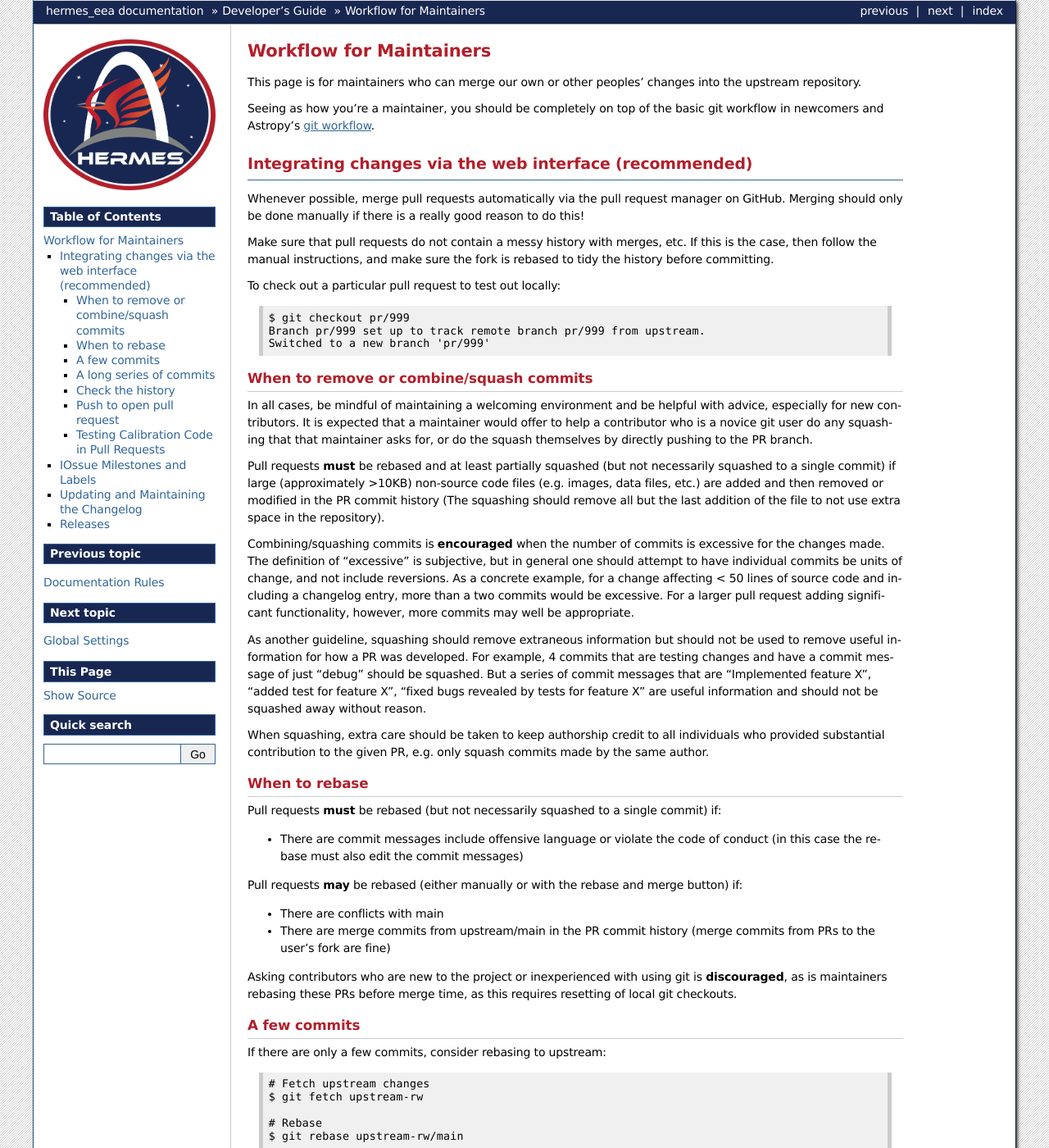
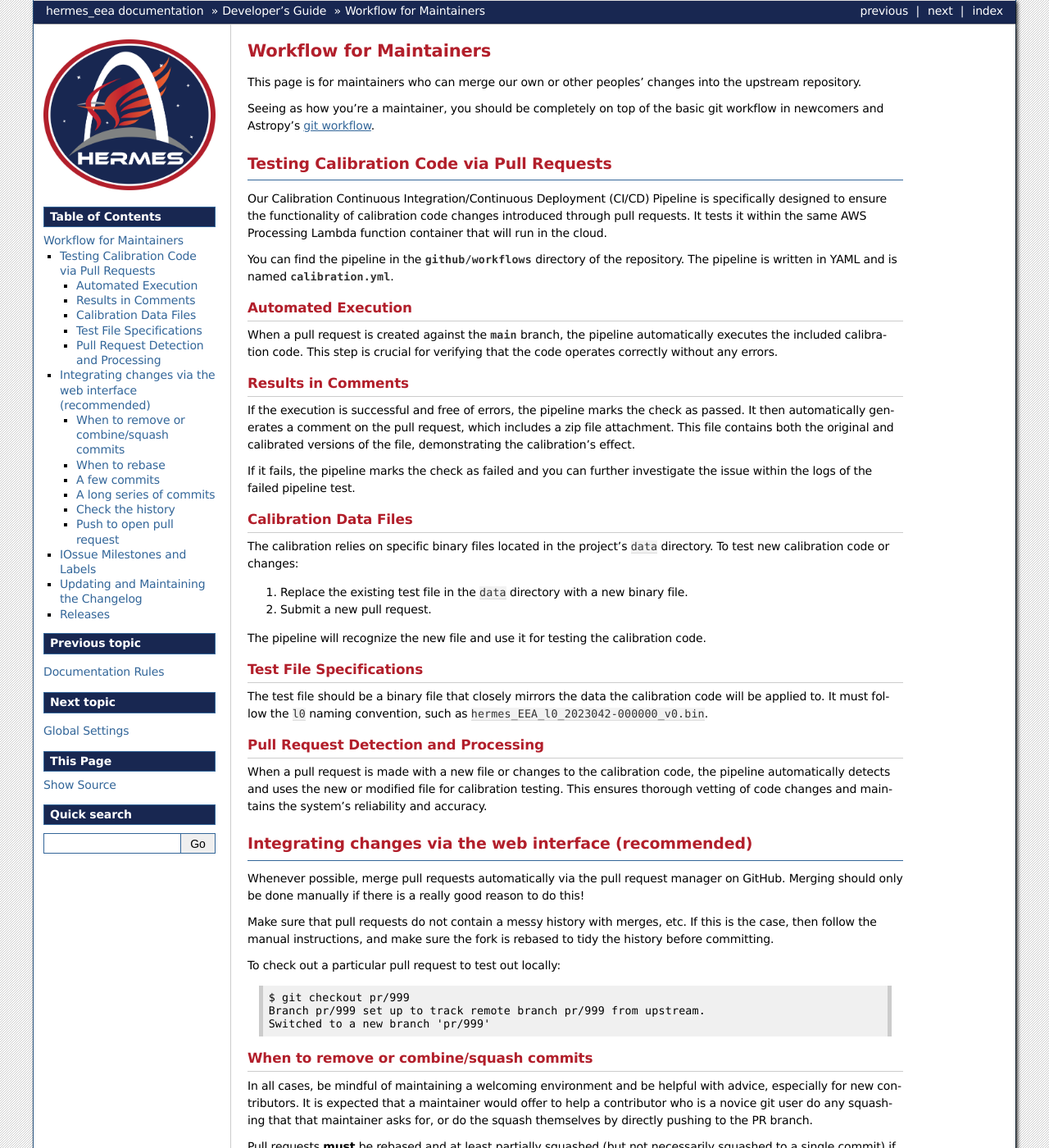
Before and after one commit to HERMES-SOC/hermes_eea, a Sphinx documentation site: the page built from docs/dev-guide/maintainer_workflow.rst, in a window 1280 px wide and 1400 px high. Shown: the whole window at 82% size. Built offline with Sphinx 7.4.7, drawn with Linux system fonts in a browser that asks for light colours; the version number could not be read and is left out; some of the changed text lies outside the part shown.

Commit message:
Add Calibration workflow documentation

```diff
--- a/docs/dev-guide/maintainer_workflow.rst
+++ b/docs/dev-guide/maintainer_workflow.rst
@@ -9,6 +9,47 @@
 Seeing as how you're a maintainer, you should be completely on top of the basic git workflow in :ref:`newcomers` and Astropy's `git workflow`_.
 
 .. _git workflow: https://docs.astropy.org/en/stable/development/workflow/development_workflow.html#development-workflow
+
+
+Testing Calibration Code via Pull Requests
+==========================================
+
+Our Calibration Continuous Integration/Continuous Deployment (CI/CD) Pipeline is specifically designed to ensure the functionality of calibration code changes introduced through pull requests. It tests it within the same AWS Processing Lambda function container that will run in the cloud.
+
+You can find the pipeline in the `.github/workflows` directory of the repository. The pipeline is written in YAML and is named `calibration.yml`.
+
+Automated Execution
+-------------------
+
+When a pull request is created against the `main` branch, the pipeline automatically executes the included calibration code. This step is crucial for verifying that the code operates correctly without any errors.
+
+Results in Comments
+-------------------
+
+If the execution is successful and free of errors, the pipeline marks the check as passed. It then automatically generates a comment on the pull request, which includes a zip file attachment. This file contains both the original and calibrated versions of the file, demonstrating the calibration's effect.
+
+If it fails, the pipeline marks the check as failed and you can further investigate the issue within the logs of the failed pipeline test.
+
+Calibration Data Files
+----------------------
+
+The calibration relies on specific binary files located in the project's ``data`` directory. To test new calibration code or changes:
+
+1. Replace the existing test file in the ``data`` directory with a new binary file.
+2. Submit a new pull request.
+
+The pipeline will recognize the new file and use it for testing the calibration code.
+
+Test File Specifications
+------------------------
+
+The test file should be a binary file that closely mirrors the data the calibration code will be applied to. It must follow the ``l0`` naming convention, such as ``hermes_EEA_l0_2023042-000000_v0.bin``.
+
+Pull Request Detection and Processing
+-------------------------------------
+
+When a pull request is made with a new file or changes to the calibration code, the pipeline automatically detects and uses the new or modified file for calibration testing. This ensures thorough vetting of code changes and maintains the system's reliability and accuracy.
+
 
 Integrating changes via the web interface (recommended)
 =======================================================
@@ -24,6 +65,7 @@
     $ git checkout pr/999
     Branch pr/999 set up to track remote branch pr/999 from upstream.
     Switched to a new branch 'pr/999'
+
 
 When to remove or combine/squash commits
 ----------------------------------------
--- a/docs/index.rst
+++ b/docs/index.rst
@@ -5,7 +5,7 @@
 
 
 .. toctree::
-   :maxdepth: 2
+   :maxdepth: 4
 
    about
    whatsnew/index
```
Also changed, not shown: other parts of docs/dev-guide/maintainer_workflow.rst (+0 -8 lines), README.rst (+6 -3 lines).
